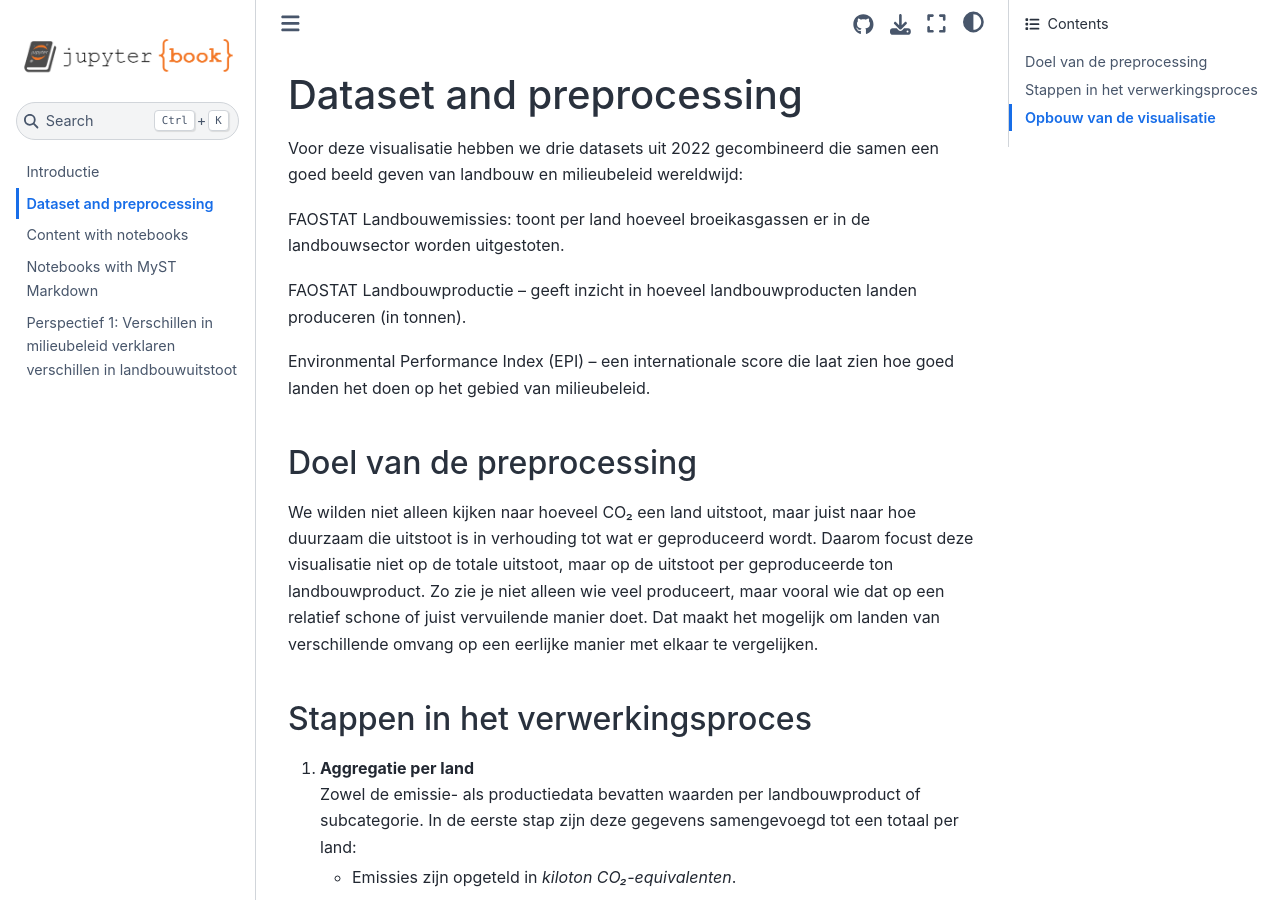
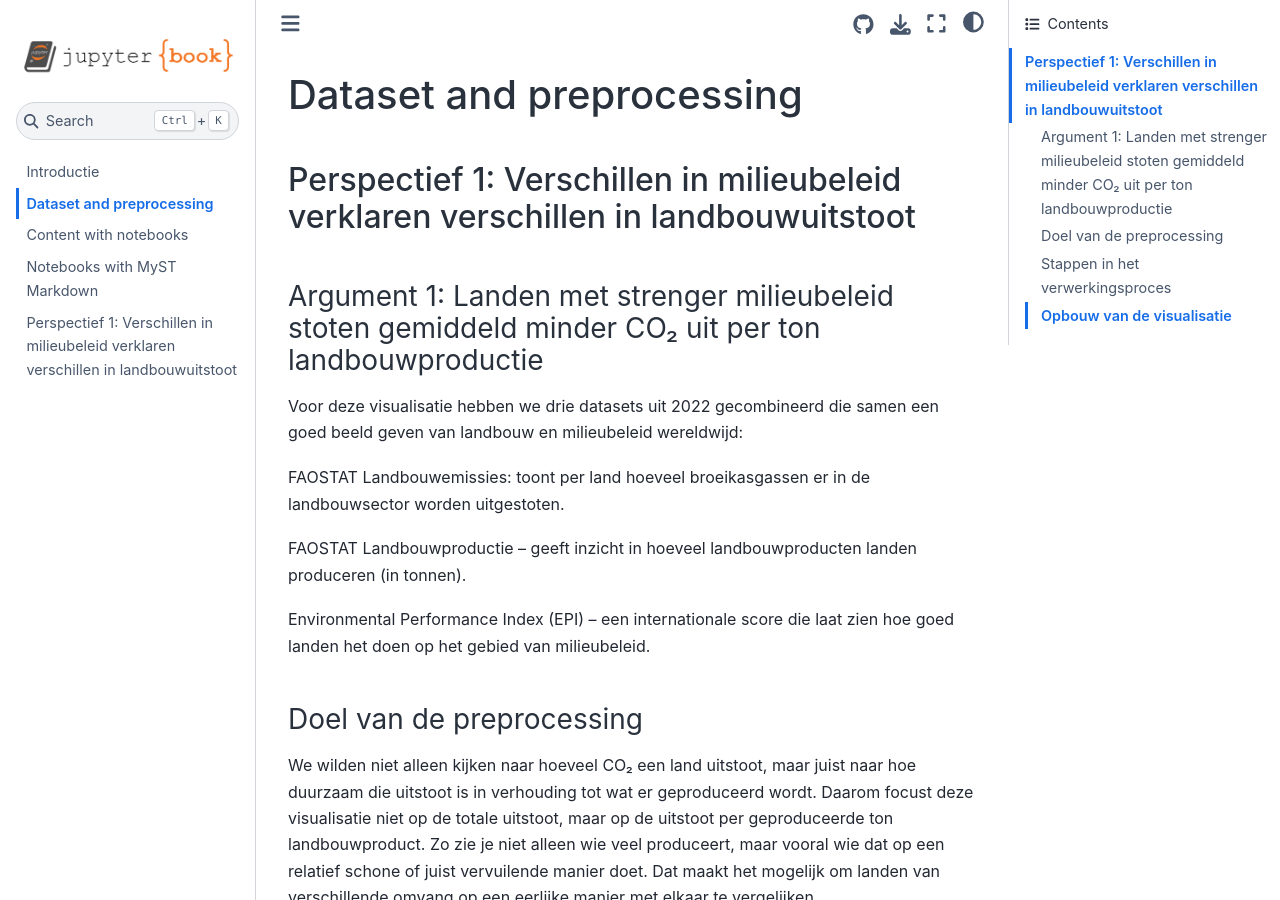
Before and after one commit to CarmenvanderLans/Information-Vis, a Jupyter Book: the page built from datasetspreprocessing.md, in a window 1280 px wide and 900 px high. Built offline with Jupyter Book 1.0.4 settings and Sphinx 7.4.7 and the Sphinx Book theme 1.1.4, drawn with Linux system fonts in a browser that asks for light colours.

Commit message:
Update datasetspreprocessing.md

```diff
--- a/datasetspreprocessing.md
+++ b/datasetspreprocessing.md
@@ -1,4 +1,8 @@
 # Dataset and preprocessing
+
+## Perspectief 1: Verschillen in milieubeleid verklaren verschillen in landbouwuitstoot
+
+### Argument 1: Landen met strenger milieubeleid stoten gemiddeld minder CO₂ uit per ton landbouwproductie
 
 Voor deze visualisatie hebben we drie datasets uit 2022 gecombineerd die samen een goed beeld geven van landbouw en milieubeleid wereldwijd:
 
```
